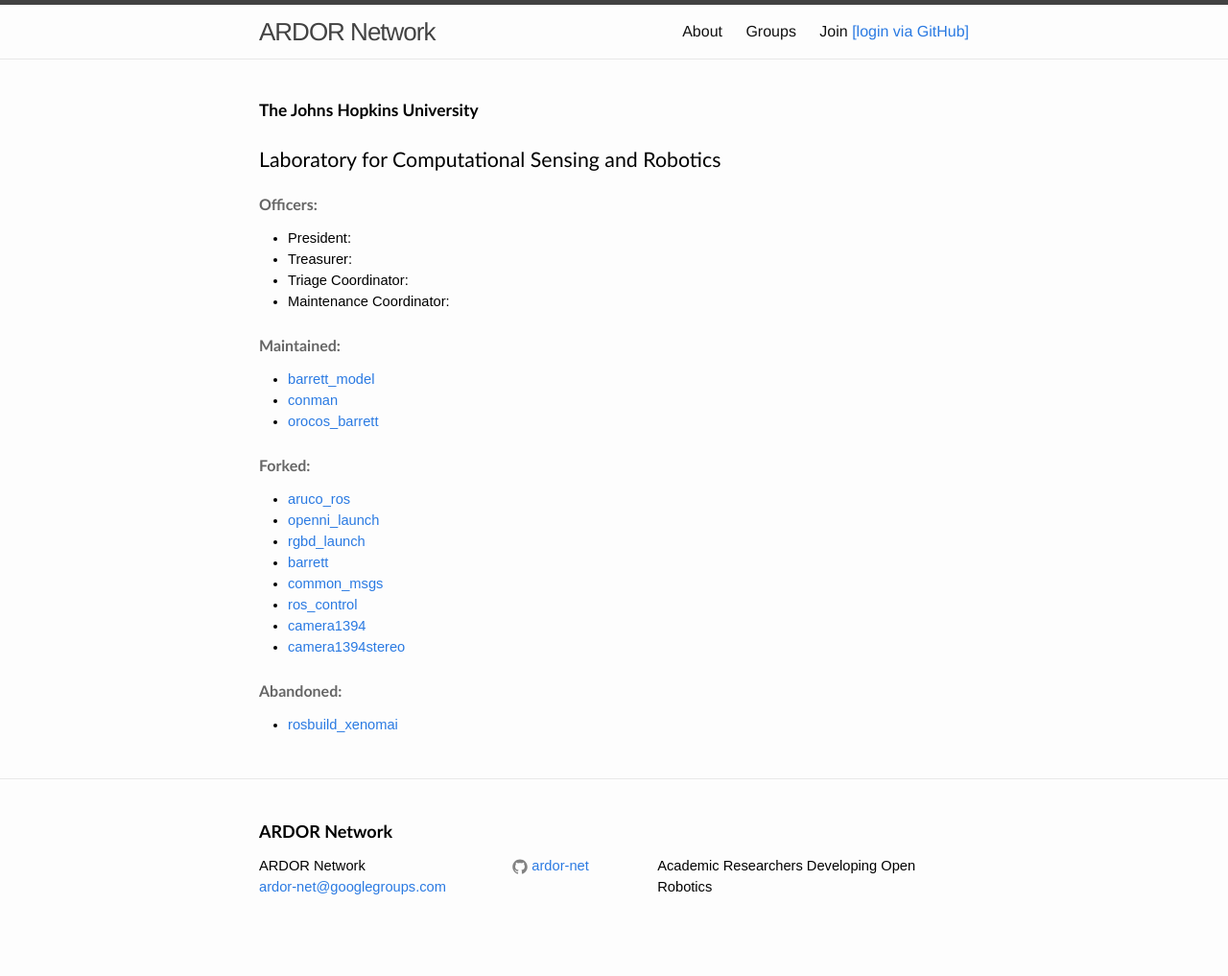
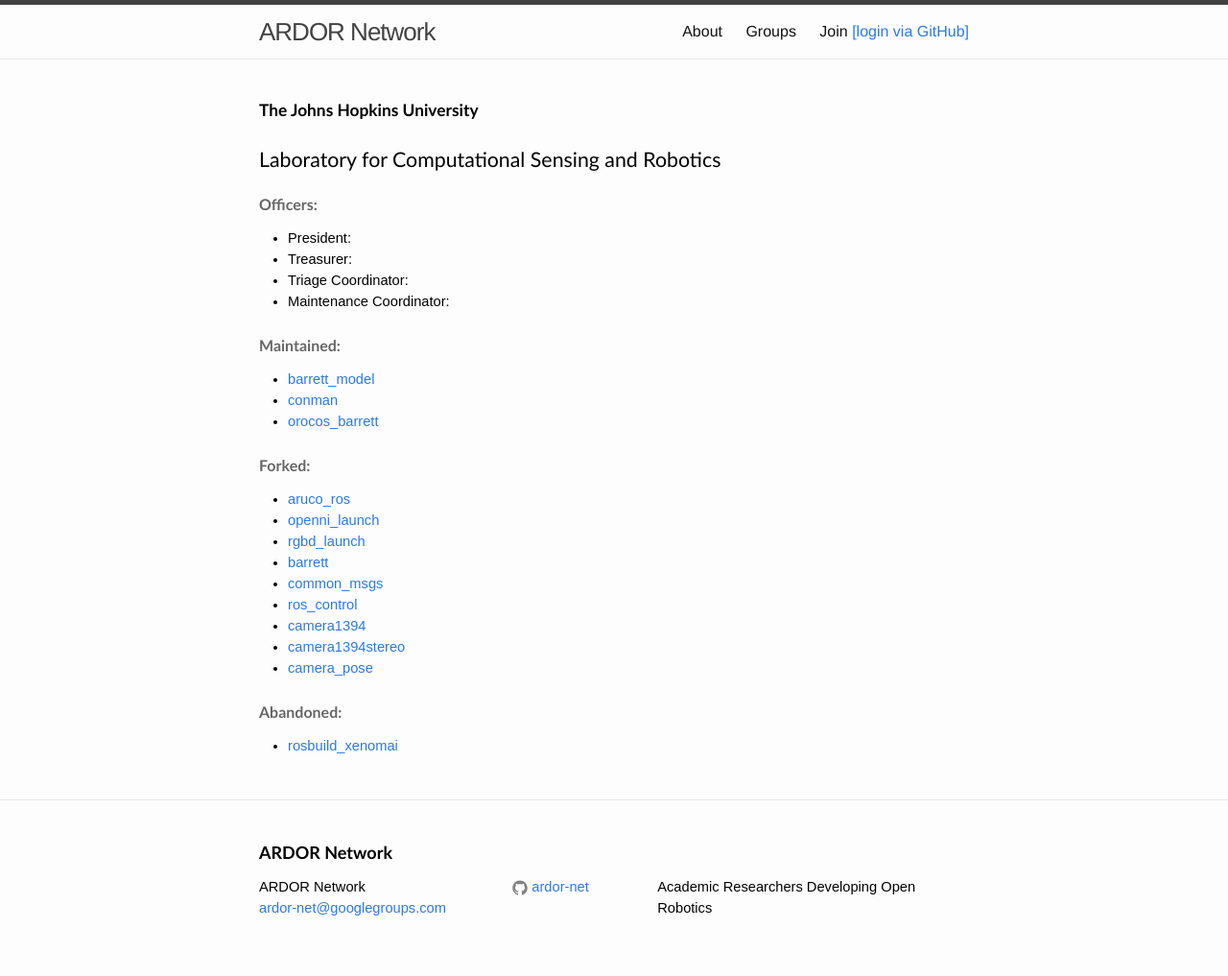
Before and after one commit to ardor-net/ardor-net.github.io, a Jekyll site: the page built from groups/jhu-lcsr.md, in a window 1280 px wide. Shown: the whole page at 96% size. Built offline with Jekyll 4.4.1, drawn with Linux system fonts in a browser that asks for light colours; comment, search, counter and statistics services are not loaded; before the commit the page ends 995 px from its top, so only the background shows below that.

Commit message:
Update jhu-lcsr.json

```diff
--- a/_data/group/jhu-lcsr.json
+++ b/_data/group/jhu-lcsr.json
@@ -46,6 +46,9 @@
       "name": "camera1394"},
     { "server": "github",
       "ns": "jhu-lcsr-forks",
-      "name": "camera1394stereo"}
+      "name": "camera1394stereo"},
+    { "server": "github",
+      "ns": "jbohren-forks",
+      "name": "camera_pose"}
   ]
 }
```
